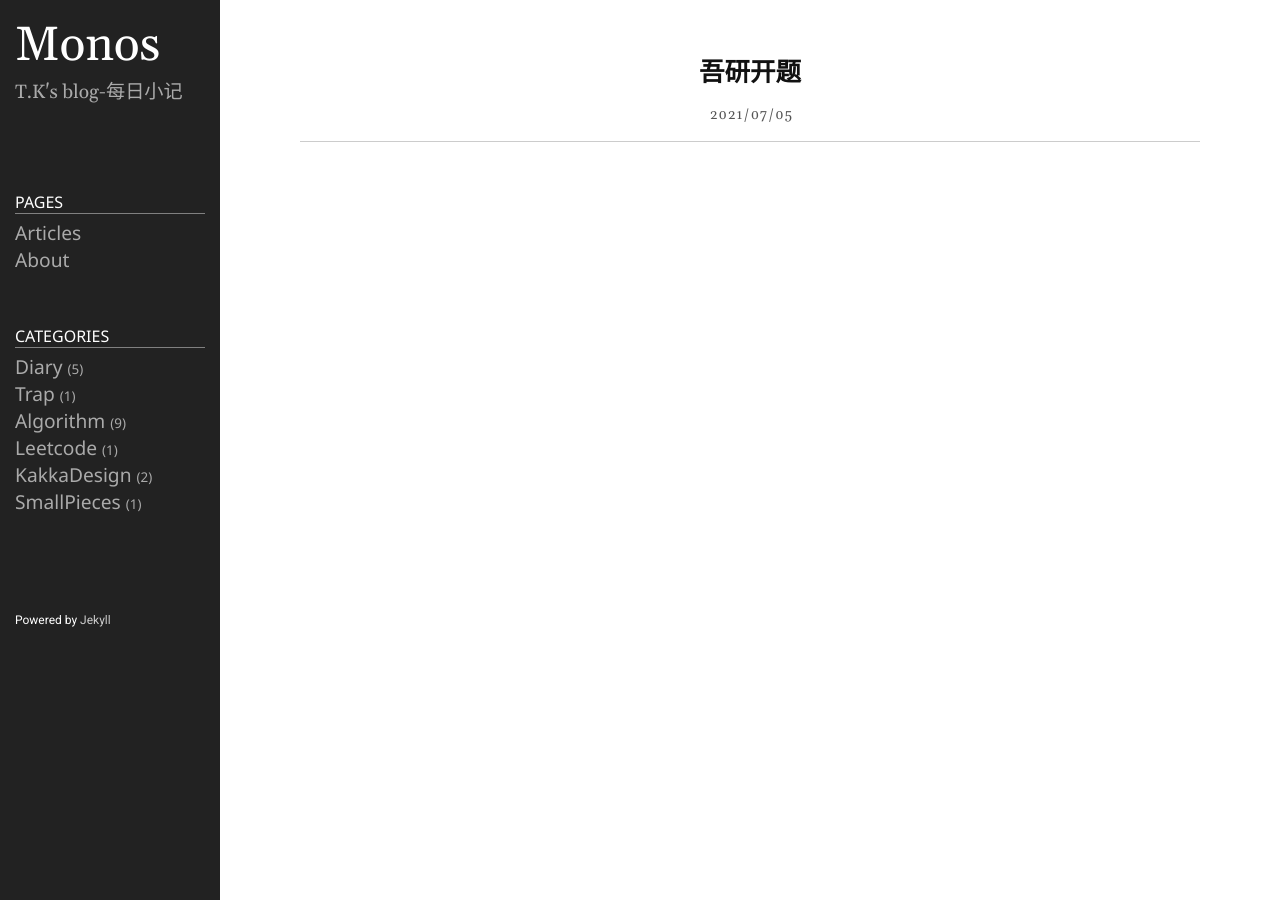
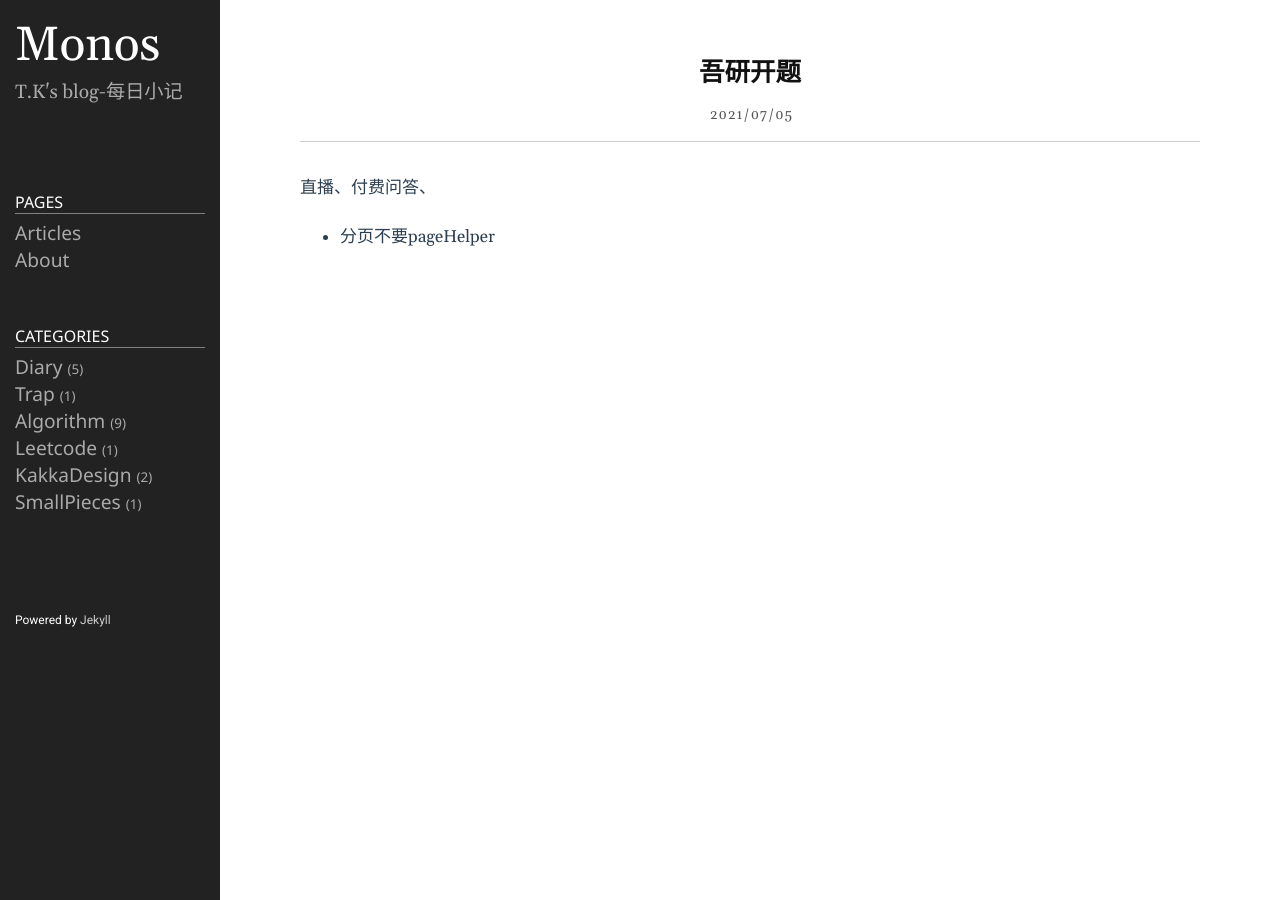
Before and after one commit to Taunk714/Taunk.github.io, a Jekyll site: the page built from _posts/2021-07-05-吾研开题.md, in a window 1280 px wide. Built offline with Jekyll 4.4.1, drawn with Linux system fonts in a browser that asks for light colours.

Commit message:
修改文件: _posts/2021-07-05-吾研开题.md

```diff
--- a/_posts/2021-07-05-吾研开题.md
+++ b/_posts/2021-07-05-吾研开题.md
@@ -7,3 +7,7 @@ keywords: algorithm
 image: 1.jpg
 preview: 1
 ---
+
+直播、付费问答、
+
+- 分页不要pageHelper
```
